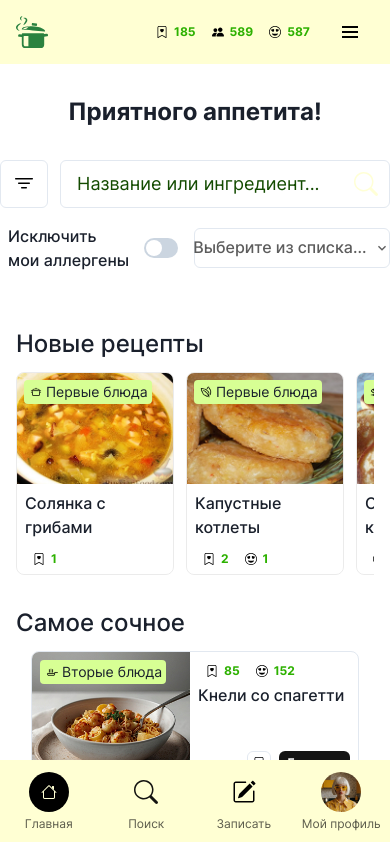
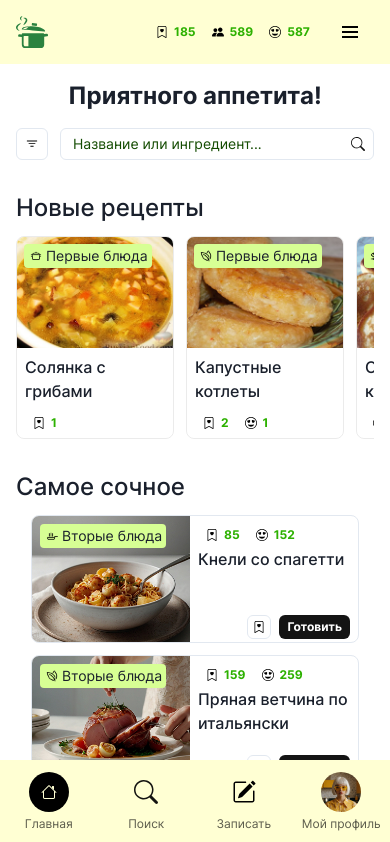
Before and after one commit to ClevertecFrontendLab/KazakovMaksim, a React (Vite) app: page / in a window 390 px wide. Shown: the top 842 px of the page. Built offline with nearby package versions, Linux system fonts and the light colour scheme.

Commit message:
fix(*): fix adaptive styles

```diff
--- a/src/components/Layout/Layout.tsx
+++ b/src/components/Layout/Layout.tsx
@@ -23,7 +23,7 @@ export const Layout = () => {
                 alignItems='flex-start'
                 gap='0'
                 m='0 auto'
-                pb={{ base: '100px', lg: '100px', xl: '0' }}
+                px={{ base: '0', md: '0', lg: '256px' }}
             >
                 <LeftAside />
                 <Suspense
--- a/src/components/LeftAside/LeftAside.tsx
+++ b/src/components/LeftAside/LeftAside.tsx
@@ -1,4 +1,4 @@
-import { useBreakpointValue, VStack } from '@chakra-ui/react';
+import { useBreakpointValue, useMediaQuery, VStack } from '@chakra-ui/react';
 
 import { AsideFooter } from '~/components/LeftAside/AsideFooter/AsideFooter';
 import { Menu } from '~/components/Menu';
@@ -9,11 +9,13 @@ export const LeftAside = () => {
         md: true,
         lg: false,
     });
+    const [isLargerThan1920] = useMediaQuery('(min-width: 1920px)');
 
     if (isTablet) return null;
 
     return (
         <VStack
+            left={isLargerThan1920 ? 'calc((100vw - 1920px)/2)' : '0'}
             top='80px'
             pos='fixed'
             as='aside'
--- a/src/components/MenuTabs/MenuTabs.tsx
+++ b/src/components/MenuTabs/MenuTabs.tsx
@@ -3,22 +3,39 @@ import { Tab, TabIndicator, TabList, TabPanels, Tabs } from '@chakra-ui/react';
 import { menuData } from '~/constants/mockData';
 
 export const MenuTabs = () => (
-    <Tabs defaultIndex={2} variant='unstyled'>
+    <Tabs
+        defaultIndex={2}
+        variant='unstyled'
+        pos='absolute'
+        top='0'
+        left='50%'
+        transform='translateX(-50%)'
+        whiteSpace='nowrap'
+    >
         <TabList>
             {menuData.veganCuisine.categoryItems.map((menuItem, index) => (
                 <Tab
+                    fontSize={{ base: '14px', md: '14px', lg: '16px' }}
+                    lineHeight={{ base: '1.43', md: '1.43', lg: '1.5' }}
                     _selected={{
                         color: 'lime.600',
                     }}
                     key={index}
                     fontWeight='500'
                     color='lime.800'
+                    whiteSpace='nowrap'
+                    p={{ base: '4px 16px', md: '4px 16px', lg: '8px 16px' }}
                 >
                     {menuItem}
                 </Tab>
             ))}
         </TabList>
-        <TabIndicator mt='-1.5px' height='2px' bg='lime.600' borderRadius='1px' />
+        <TabIndicator
+            mt={{ base: '0', md: '0', lg: '-1.5px' }}
+            height='2px'
+            bg='lime.600'
+            borderRadius='1px'
+        />
         <TabPanels></TabPanels>
     </Tabs>
 );
--- a/src/components/RelevantSection/RelevantSection.tsx
+++ b/src/components/RelevantSection/RelevantSection.tsx
@@ -23,7 +23,12 @@ export const RelevantSection = () => {
     const [isLessThan919] = useMediaQuery('(max-width: 919px)');
 
     return (
-        <Box alignSelf='stretch' position='relative'>
+        <Box
+            alignSelf='stretch'
+            position='relative'
+            borderTop='1px solid'
+            borderColor='blackAlpha.200'
+        >
             <HStack
                 spacing={{ base: '3', md: '3', xl: '6' }}
                 m={{ base: '8px 0 16px', md: '8px 0 16px', xl: '24px 0' }}
--- a/src/components/SectionFilters/MultipleSelect/MultipleSelect.tsx
+++ b/src/components/SectionFilters/MultipleSelect/MultipleSelect.tsx
@@ -24,11 +24,16 @@ const mockOptions = [
     { id: 9, optionName: 'Шоколад' },
 ];
 
+type mockOption = {
+    id: number;
+    optionName: string;
+};
+
 export function MultipleSelect() {
-    const [selectedOption, setSelectedOption] = useState(null);
+    const [selectedOption, setSelectedOption] = useState<mockOption | null>(null);
     const { isOpen, onOpen, onClose } = useDisclosure();
 
-    const handleSelect = (option) => {
+    const handleSelect = (option: mockOption) => {
         setSelectedOption(option);
         onClose();
     };
@@ -37,6 +42,7 @@ export function MultipleSelect() {
         <Popover isOpen={isOpen} onClose={onClose} placement='bottom-start'>
             <PopoverTrigger>
                 <Button
+                    m='0 auto'
                     variant='outline'
                     onClick={onOpen}
                     maxW='234px'
--- a/src/components/SectionFilters/SearchBar/SearchBar.tsx
+++ b/src/components/SectionFilters/SearchBar/SearchBar.tsx
@@ -1,11 +1,22 @@
-import { HStack, IconButton, Input, InputGroup, InputRightElement } from '@chakra-ui/react';
+import {
+    HStack,
+    IconButton,
+    Input,
+    InputGroup,
+    InputRightElement,
+    useMediaQuery,
+} from '@chakra-ui/react';
 
 import { FilterIcon, MagnifierIcon } from '~/components/icons';
 
-export const SearchBar = () => (
+export const SearchBar = () => {
+    const [isLargerThan920] = useMediaQuery('(min-width: 920px)');
+
+    return (
         <HStack maxW='518px' w='100%' spacing={3}>
             <IconButton
-            size='lg'
+                padding={{ sm: '0', md: '0', lg: '0' }}
+                size={{ base: 'sm', md: 'sm', lg: 'lg' }}
                 variant='outline'
                 aria-label='Search database'
                 icon={<FilterIcon />}
@@ -13,15 +24,21 @@ export const SearchBar = () => (
 
             <InputGroup>
                 <Input
-                h='48px'
+                    pl={{ base: '12px', md: '12px', lg: '16px' }}
+                    h={{ base: '32px', md: '32px', lg: '48px' }}
                     placeholder='Название или ингредиент...'
-                fontSize='18px'
+                    fontSize={{ base: '14px', md: '14px', lg: '18px' }}
                     color='lime.800'
                     _placeholder={{ color: 'lime.800' }}
                 />
-            <InputRightElement h='48px' w='48px' pointerEvents='none'>
-                <MagnifierIcon />
+                <InputRightElement
+                    h={{ base: '32px', md: '32px', lg: '48px' }}
+                    w={{ base: '32px', md: '32px', lg: '48px' }}
+                    pointerEvents='none'
+                >
+                    <MagnifierIcon color='black' size={isLargerThan920 ? 18 : 14} />
                 </InputRightElement>
             </InputGroup>
         </HStack>
     );
+};
--- a/src/components/SectionFilters/SectionFilters.tsx
+++ b/src/components/SectionFilters/SectionFilters.tsx
@@ -1,15 +1,22 @@
-import { HStack, VStack } from '@chakra-ui/react';
+import { HStack, useMediaQuery, VStack } from '@chakra-ui/react';
 
 import { MultipleSelect } from '~/components/SectionFilters/MultipleSelect';
 import { SearchBar } from '~/components/SectionFilters/SearchBar';
 import { Switch } from '~/components/SectionFilters/Switch';
 
-export const SectionFilters = () => (
-    <VStack w='100%' spacing='16px'>
+export const SectionFilters = () => {
+    const [isLessThan1090] = useMediaQuery('(max-width: 1090px)');
+    const [isLargerThan920] = useMediaQuery('(min-width: 920px)');
+
+    return (
+        <VStack w='100%' spacing='16px' maxW={{ base: '448px', md: '448px', lg: '518px' }}>
             <SearchBar />
-        <HStack maxW='518px' w='100%' spacing='16px'>
+            {isLargerThan920 && (
+                <HStack flexWrap={isLessThan1090 ? 'wrap' : 'nowrap'} w='100%' spacing='16px'>
                     <Switch />
                     <MultipleSelect />
                 </HStack>
+            )}
         </VStack>
     );
+};
--- a/src/components/SectionFilters/Switch/Switch.tsx
+++ b/src/components/SectionFilters/Switch/Switch.tsx
@@ -1,9 +1,9 @@
-import { FormControl, FormLabel, Switch as ChakraSwitch } from '@chakra-ui/react';
+import { FormControl, FormLabel, Switch as ChakraSwitch, Text } from '@chakra-ui/react';
 
 export const Switch = () => (
-    <FormControl display='flex' alignItems='center'>
-        <FormLabel htmlFor='allergen' mb='0' pl={2}>
-            Исключить мои аллергены
+    <FormControl display='flex' alignItems='center' justifyContent='center'>
+        <FormLabel htmlFor='allergen' mb='0' pl={2} whiteSpace='nowrap'>
+            <Text>Исключить мои аллергены</Text>
         </FormLabel>
         <ChakraSwitch id='allergen' colorScheme='blackAlpha' />
     </FormControl>
--- a/src/components/SectionHeading/SectionHeading.tsx
+++ b/src/components/SectionHeading/SectionHeading.tsx
@@ -4,10 +4,11 @@ import { FC } from 'react';
 interface SectionHeading {
     titleText: string;
     descriptionText?: string;
+    spacing?: number;
 }
 
-export const SectionHeading: FC<SectionHeading> = ({ titleText, descriptionText }) => (
-    <VStack spacing={3} maxW='696px' textAlign='center'>
+export const SectionHeading: FC<SectionHeading> = ({ titleText, descriptionText, spacing = 3 }) => (
+    <VStack spacing={spacing} maxW='696px' textAlign='center'>
         <Heading variant='mainTitle'>{titleText}</Heading>
         {descriptionText && <Text variant='titleText'>{descriptionText}</Text>}
     </VStack>
--- a/src/components/icons/FilterIcon.tsx
+++ b/src/components/icons/FilterIcon.tsx
@@ -2,8 +2,8 @@ import { Icon } from '@chakra-ui/react';
 
 export const FilterIcon = () => (
     <Icon
-        width='24px'
-        height='24px'
+        width={{ base: '14px', lg: '24px' }}
+        height={{ base: '14px', lg: '24px' }}
         viewBox='0 0 24 24'
         fill='none'
         xmlns='http://www.w3.org/2000/svg'
--- a/src/pages/HomePage/HomePage.tsx
+++ b/src/pages/HomePage/HomePage.tsx
@@ -17,11 +17,15 @@ const HomePage = () => (
         as='section'
         maxW={{ lg: '1408px', md: 'none' }}
         px={{ base: '16px', md: '20px', lg: '24px' }}
-        pt={{ base: '96px', lg: '112px' }}
-        pb={{ base: '100px', lg: '100px', xl: '0' }}
+        pt={{ base: '80px', lg: '112px' }}
+        pb={{ base: '100px', md: '100px', lg: '0' }}
     >
         <VStack flexGrow='1' gap='0'>
-            <VStack pb='56px' gap='8'>
+            <VStack
+                pb={{ base: '32px', md: '32px', lg: '56px' }}
+                gap={{ base: '4', md: '4', lg: '8' }}
+                w='100%'
+            >
                 <SectionHeading {...mockSectionHeading} />
                 <SectionFilters />
             </VStack>
```
Lines whose indentation alone changed are shown as unchanged.
